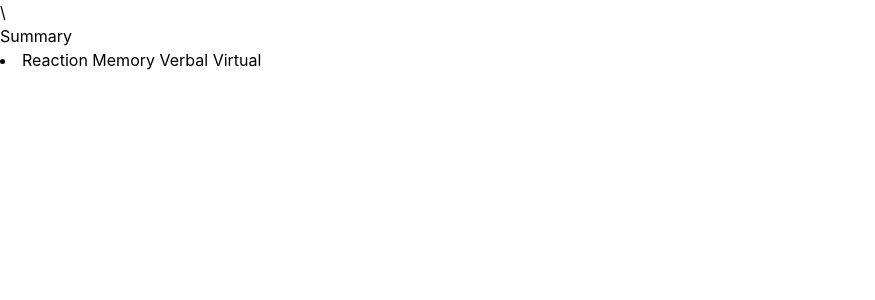
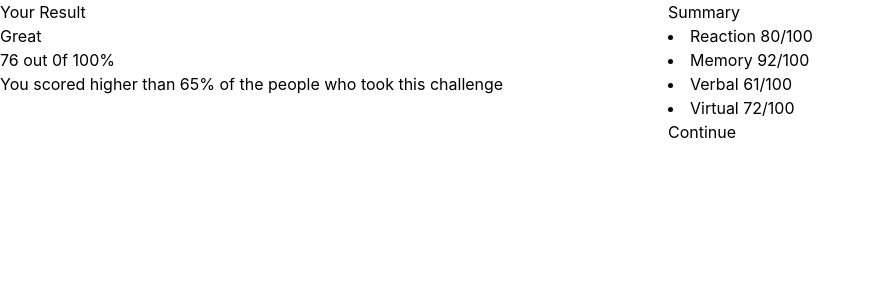
Before and after one commit to MbuviDev/results-summary, a React (Create React App) app: page / in a window 1280 px wide. Shown: the top 300 px of the page, without its empty margins (0-875 px from the left). Built offline with nearby package versions, Linux system fonts and the light colour scheme.

Commit message:
edited results file

```diff
--- a/src/App.js
+++ b/src/App.js
@@ -4,10 +4,9 @@ import Results from './components/Results';
 
 function App() {
   return (
-    <div >\
-      <Results />
+    <div className="grid grid-cols-2 gap-14">
+       <Results />
       <Summary />
-
     </div>
   );
 }
--- a/src/components/Results.js
+++ b/src/components/Results.js
@@ -1,11 +1,13 @@
 import React from "react";
 
 function Results () {
+    return (
     <div>
         <h1> Your Result</h1>
         <h2>Great</h2>
         <p>76 out 0f 100%</p>
         <p> You scored higher than 65% of the people who took this challenge</p>
     </div>
+    )
 }
 export default Results;
--- a/src/components/Summary.js
+++ b/src/components/Summary.js
@@ -4,15 +4,16 @@ function Summary () {
 
     return (
         <div>
-            <h1>Summary</h1>
-            <li>
-                Reaction
-                Memory
-                Verbal
-                Virtual
-            </li>
-
-
+        <div>
+            <h1>Summary </h1>
+                <li>Reaction   80/100</li>
+               <li>Memory     92/100</li>
+                <li>Verbal    61/100</li>
+                <li>Virtual   72/100</li>
+        </div>
+        <div>
+            <button> Continue </button>
+        </div>
         </div>
     )
 }
```
